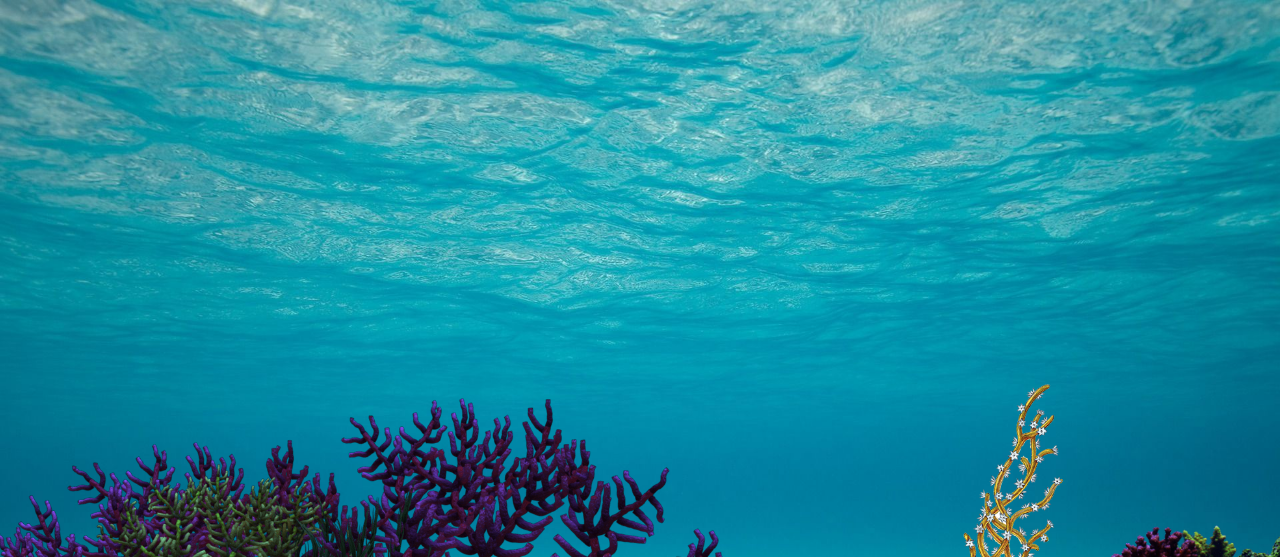
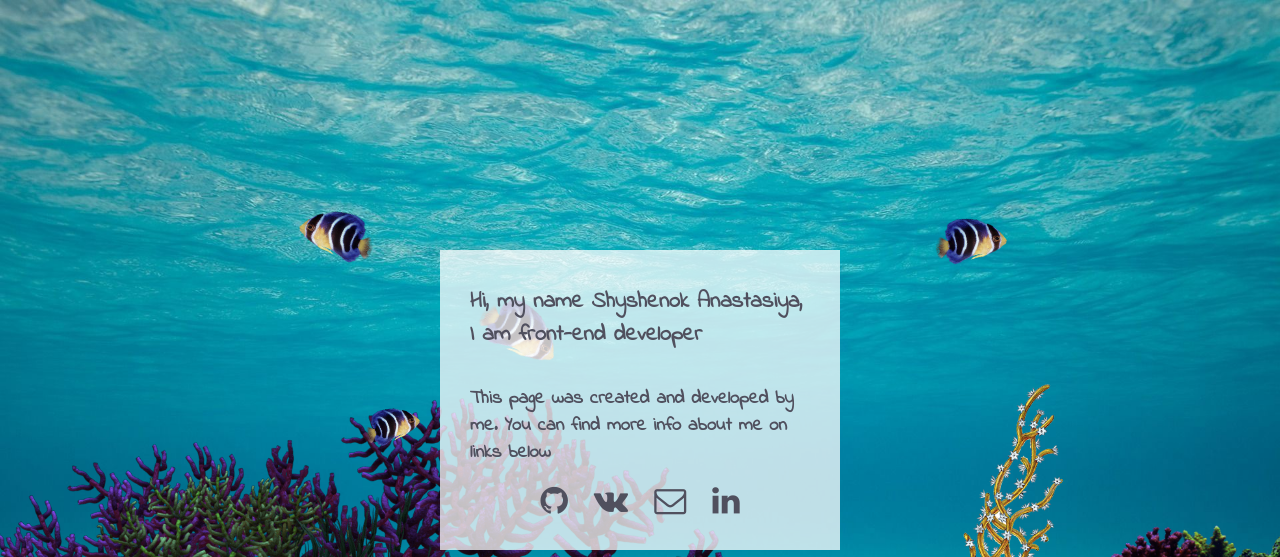
Before and after one commit to shyshenok/shyshenok.github.io, a website with bundled scripts: page index.html in a window 1280 px wide. Shown: the top 557 px of the page. Built offline with nearby package versions, Linux system fonts and the light colour scheme; animation ran at ten frames a second.

Commit message:
Fix icon

```diff
--- a/index.html
+++ b/index.html
@@ -5,12 +5,10 @@
     <meta charset="UTF-8">
     <title>parallax</title>
     <link href="https://fonts.googleapis.com/css?family=Indie+Flower" rel="stylesheet">
-    <link src="bower_components/font-awesome/css/font-awesome.min.css" rel="stylesheet">
+    <link href="bower_components/font-awesome/css/font-awesome.min.css" rel="stylesheet">
     <meta name="viewport" content="width=device-width, initial-scale=1">
     <script src="bower_components/jquery/dist/jquery.min.js"></script>
     <script src="bower_components/jquery.easing/jquery.easing.min.js"></script>
-
-    <!--<script src='bower_components/jQueryKeyframes/jquery.keyframes.min.js'></script> -->
     <script src="myscript.js"></script>
 
     <link href="style.css" rel="stylesheet">
@@ -52,7 +50,7 @@
                     <img src="img/seaweed.png" />
                 </div>
             </li>
-            <!-- <li class="layer person-info">
+            <li class="layer person-info">
             	<div>
 		        	<h2>Hi, my name Shyshenok Anastasiya, I am front-end developer</h2>
 		        	<h3>This page was created and developed by me. You can find more info about me on links below</h3>
@@ -63,7 +61,7 @@
 			        	<a href="https://www.linkedin.com/in/anastasiya-shyshenok-36071abb?trk=hp-identity-photo" class="fa fa-linkedin fa-2x"></a>
 		        	</div>
 		        </div>
-            </li>  -->
+            </li>
         </ul>
 
     </div>
--- a/myscript.js
+++ b/myscript.js
@@ -1,7 +1,7 @@
 var MIN_DISTANCE = 400;
 var MAX_DISTANCE = 700;
 
-var MAX_FISH_COUNT = 1;
+var MAX_FISH_COUNT = 10;
 
 var FADE_DURATION = 1500;
 
```
